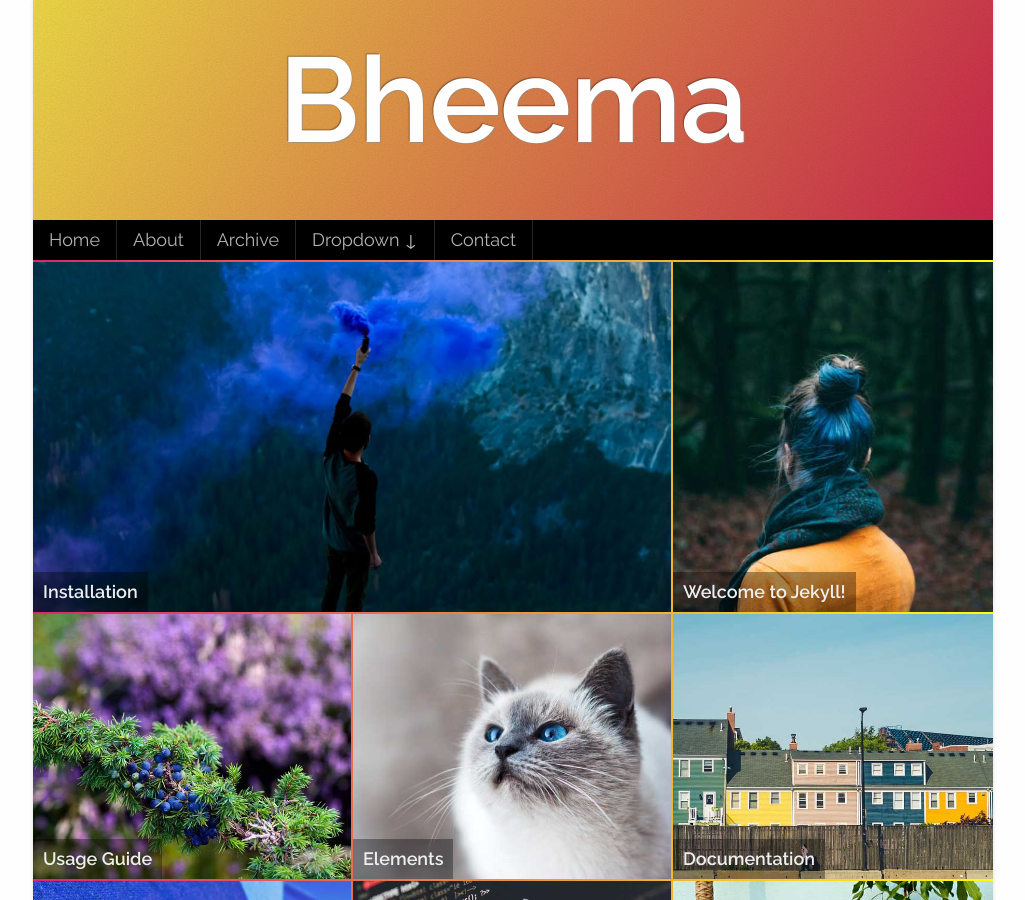
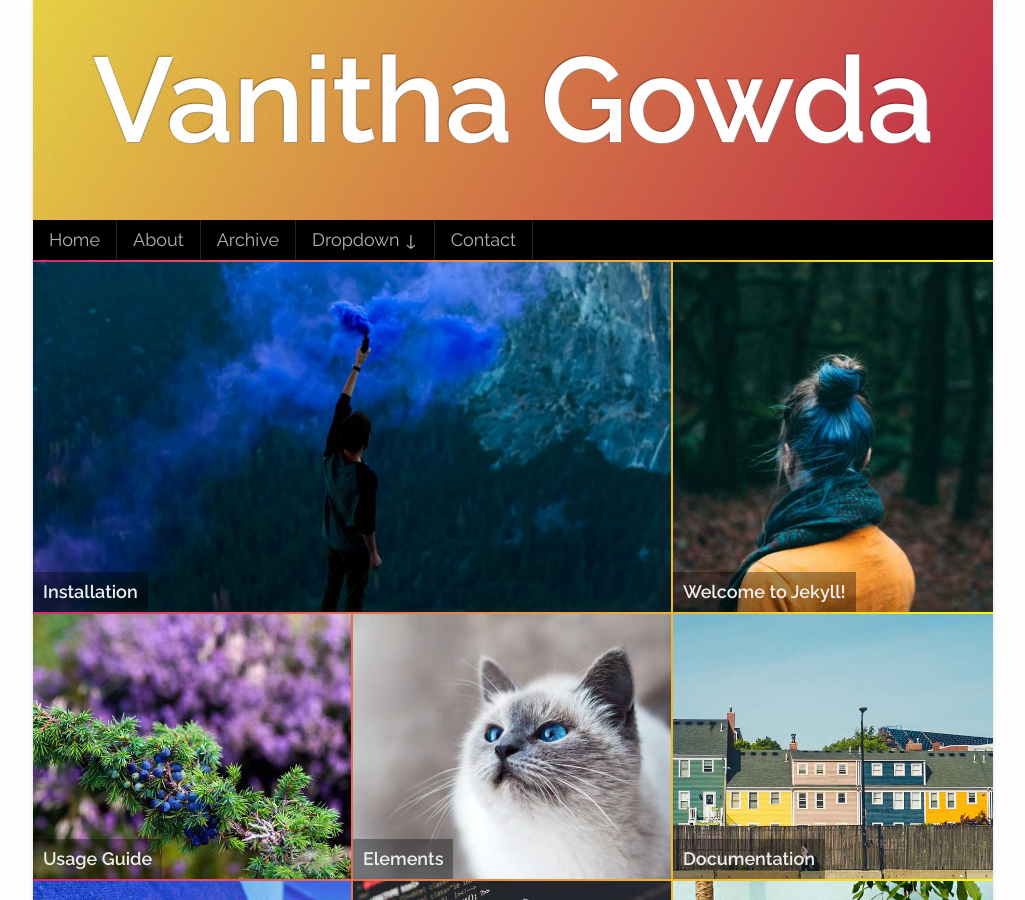
Before and after one commit to cpt2vak/MyBlog, a Jekyll site: the page built from index.html, in a window 1280 px wide and 900 px high. Shown: the whole window, without its empty margins (127-1152 px from the left). Built offline with Jekyll 4.4.1, drawn with Linux system fonts in a browser that asks for light colours.

Commit message:
changing name

```diff
--- a/_config.yml
+++ b/_config.yml
@@ -1,10 +1,10 @@
 #Created by webjeda - http://webjeda.com
 
-title: Bheema #Keep it short
+title: Vanitha Gowda #Keep it short
 email: your@email.com
 
 
-baseurl: /bheema
+baseurl: /vanitha
 
 sass:
  style: compressed
```
